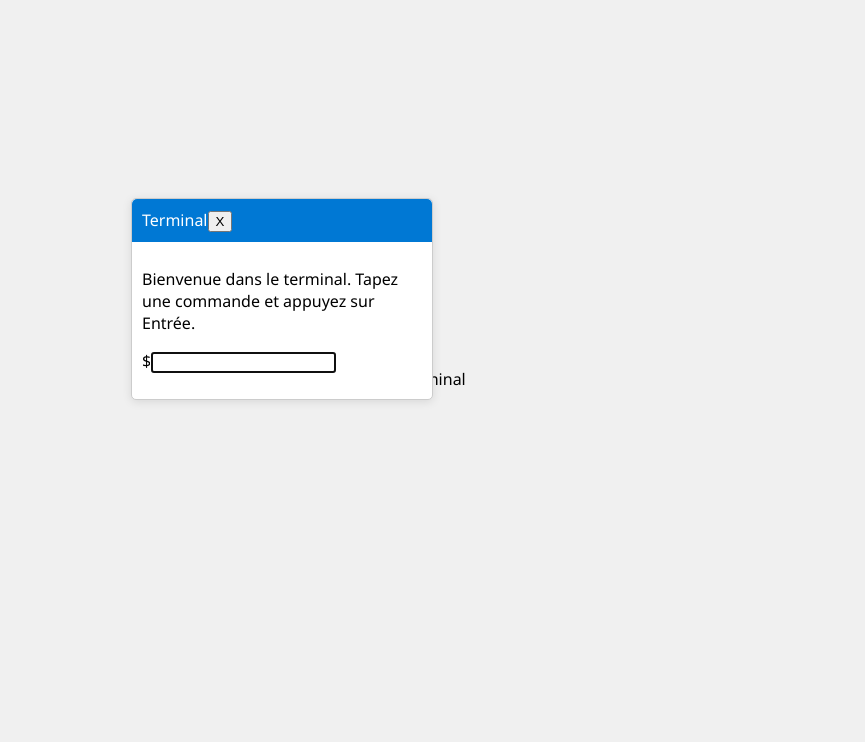
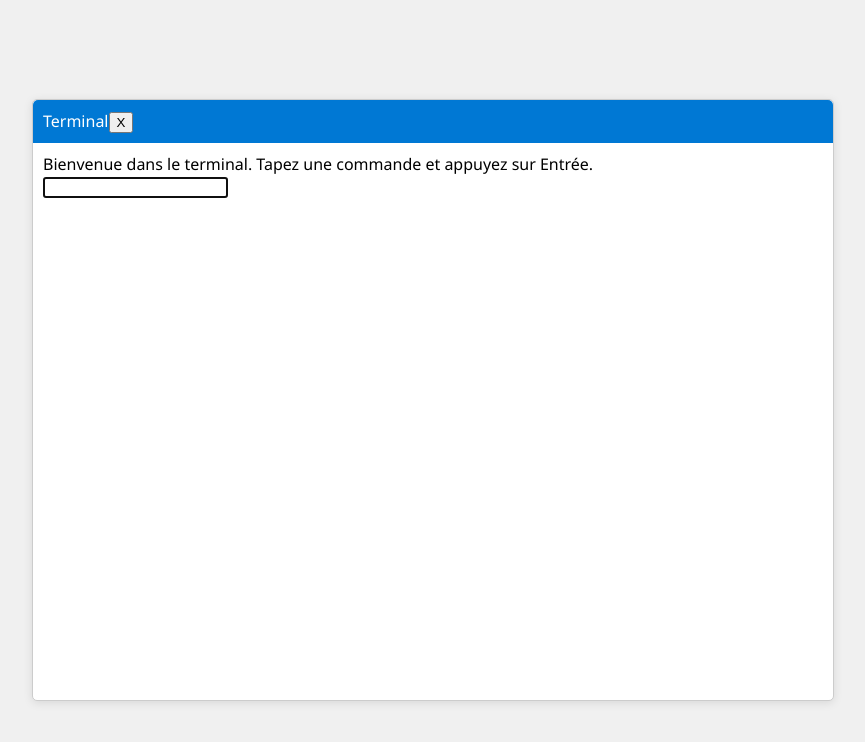
Before and after one commit to Romain-Pietri/Windows.py, a React (Create React App) app in the folder Front/: page / in a window 1280 px wide. Both pictures are taken after a click on the element "Terminal". Shown: the top 742 px of the page, without its empty margins (207-1072 px from the left). Built offline with nearby package versions, Linux system fonts and the light colour scheme; the HTML template or start-up script is replaced by a standard one.

Commit message:
DOOM finit + Ajustement au niveau de window

```diff
--- a/Front/package.json
+++ b/Front/package.json
@@ -3,6 +3,7 @@
   "version": "1.0.0",
   "private": true,
   "dependencies": {
+    "js-dos": "^8.3.14",
     "react": "^18.0.0",
     "react-dom": "^18.0.0",
     "react-scripts": "4.0.3",
--- a/Front/src/App.tsx
+++ b/Front/src/App.tsx
@@ -1,12 +1,15 @@
 import React from 'react';
 import Desktop from './components/Desktop';
+import { WindowProvider } from './context/WindowContext';
 
 const App: React.FC = () => {
     return (
-        <div className="App">
-            <Desktop />
-        </div>
+        <WindowProvider>
+            <div className="App">
+                <Desktop />
+            </div>
+        </WindowProvider>
     );
-}
+};
 
 export default App;
--- a/Front/src/components/Desktop.tsx
+++ b/Front/src/components/Desktop.tsx
@@ -1,8 +1,11 @@
 import React, { useState } from 'react';
 import Terminal from './Terminal';
+import DoomComponent from './DoomComponent';
+import Window from './Window';
 
 const Desktop: React.FC = () => {
     const [showTerminal, setShowTerminal] = useState(false);
+    const [showDoom, setShowDoom] = useState(false);
 
     const handleOpenTerminal = () => {
         setShowTerminal(true);
@@ -12,10 +15,28 @@ const Desktop: React.FC = () => {
         setShowTerminal(false);
     };
 
+    const handleOpenDoom = () => {
+        setShowDoom(true);
+    };
+
+    const handleCloseDoom = () => {
+        setShowDoom(false);
+    };
+
     return (
         <div className="desktop">
             <div className="icon" onClick={handleOpenTerminal}>Terminal</div>
-            {showTerminal && <Terminal onClose={handleCloseTerminal} />}
+            <div className="icon" onClick={handleOpenDoom}>Doom</div>
+            {showTerminal && (
+                <Window title="Terminal" onClose={handleCloseTerminal} width={800} height={600}>
+                    <Terminal onClose={handleCloseTerminal} />
+                </Window>
+            )}
+            {showDoom && (
+                <Window title="DOOM" onClose={handleCloseDoom} width={1024} height={880}>
+                    <DoomComponent />
+                </Window>
+            )}
         </div>
     );
 };
--- /dev/null
+++ b/Front/src/components/DoomComponent.tsx
@@ -0,0 +1,27 @@
+import React from 'react';
+
+const DoomComponent: React.FC = () => {
+    return (
+        <div style={{ width: '100%', height: '100%', position: 'relative', display: 'flex', flexDirection: 'column' }}>
+            <div style={{ backgroundColor: '#333', color: 'white', padding: '10px', fontFamily: 'monospace', fontSize: '14px' }}>
+                <h3>Commandes pour jouer :</h3>
+                <ul>
+                    <li>Flèches directionnelles : Déplacer</li>
+                    <li>Ctrl : Tirer</li>
+                    <li>Espace : Utiliser</li>
+                    <li>Shift : Courir</li>
+                    <li>1-7 : Changer d'arme</li>
+                </ul>
+            </div>
+            <div style={{ flex: 1, position: 'relative' }}>
+                <iframe
+                    src="https://js-dos.com/games/doom.exe.html"
+                    style={{ width: '100%', height: '100%', border: 'none', position: 'absolute', top: 0, left: 0 }}
+                    title="DOOM"
+                ></iframe>
+            </div>
+        </div>
+    );
+};
+
+export default DoomComponent;
--- a/Front/src/components/Terminal.tsx
+++ b/Front/src/components/Terminal.tsx
@@ -1,5 +1,4 @@
 import React, { useState, useEffect, useRef } from 'react';
-import Window from './Window';
 
 interface TerminalProps {
     onClose: () => void;
@@ -58,24 +57,21 @@ const Terminal: React.FC<TerminalProps> = ({ onClose }) => {
     };
 
     return (
-        <Window onClose={onClose} title="Terminal">
-            <div className="terminal-content">
+        <div className="terminal">
+            <div className="terminal-output">
                 {output.map((line, index) => (
-                    <p key={index}>{line}</p>
+                    <div key={index}>{line}</div>
                 ))}
-                <div className="terminal-input-line">
-                    <span>$</span>
+            </div>
             <input
+                ref={inputRef}
                 type="text"
                 value={input}
                 onChange={handleInputChange}
                 onKeyDown={handleKeyPress}
-                        ref={inputRef}
-                        autoFocus
+                className="terminal-input"
             />
         </div>
-            </div>
-        </Window>
     );
 };
 
--- a/Front/src/components/Window.tsx
+++ b/Front/src/components/Window.tsx
@@ -1,36 +1,40 @@
 import React, { useState, useRef, useEffect } from 'react';
+import { useWindowContext } from '../context/WindowContext';
 
 interface WindowProps {
     onClose: () => void;
     children: React.ReactNode;
     title: string;
+    width?: number;
+    height?: number;
 }
 
-const Window: React.FC<WindowProps> = ({ onClose, children, title }) => {
+const Window: React.FC<WindowProps> = ({ onClose, children, title, width = 800, height = 600 }) => {
     const windowRef = useRef<HTMLDivElement>(null);
     const [isDragging, setIsDragging] = useState(false);
     const [position, setPosition] = useState({ x: 0, y: 0 });
     const [offset, setOffset] = useState({ x: 0, y: 0 });
+    const [zIndex, setZIndex] = useState(1);
+    const { bringToFront } = useWindowContext();
 
     useEffect(() => {
         // Center the window on the screen
-        const centerX = window.innerWidth / 2 - (windowRef.current?.offsetWidth || 0) / 2;
-        const centerY = window.innerHeight / 2 - (windowRef.current?.offsetHeight || 0) / 2;
+        const centerX = window.innerWidth / 2;
+        const centerY = window.innerHeight / 2;
         setPosition({ x: centerX, y: centerY });
-    }, []);
+    }, [width, height]);
 
     const handleMouseDown = (e: React.MouseEvent<HTMLDivElement>) => {
-        console.log('Mouse down');
         setIsDragging(true);
         setOffset({
             x: e.clientX - position.x,
             y: e.clientY - position.y,
         });
+        setZIndex(bringToFront()); // Mettre la fenêtre au premier plan
     };
 
     const handleMouseMove = (e: React.MouseEvent<HTMLDivElement>) => {
         if (isDragging) {
-            console.log('Mouse move');
             setPosition({
                 x: e.clientX - offset.x,
                 y: e.clientY - offset.y,
@@ -39,7 +43,6 @@ const Window: React.FC<WindowProps> = ({ onClose, children, title }) => {
     };
 
     const handleMouseUp = () => {
-        console.log('Mouse up');
         setIsDragging(false);
     };
 
@@ -47,9 +50,10 @@ const Window: React.FC<WindowProps> = ({ onClose, children, title }) => {
         <div
             className="window"
             ref={windowRef}
-            style={{ top: `${position.y}px`, left: `${position.x}px` }}
+            style={{ width, height, top: `${position.y}px`, left: `${position.x}px`, position: 'absolute', zIndex }}
             onMouseMove={handleMouseMove}
             onMouseUp={handleMouseUp}
+            onMouseDown={handleMouseDown}
         >
             <div className="window-header" onMouseDown={handleMouseDown} onMouseUp={handleMouseUp}>
                 <span>{title}</span>
--- /dev/null
+++ b/Front/src/context/WindowContext.tsx
@@ -0,0 +1,34 @@
+import React, { createContext, useContext, useState, ReactNode } from 'react';
+
+interface WindowContextProps {
+    bringToFront: () => number;
+}
+
+interface WindowProviderProps {
+    children: ReactNode;
+}
+
+const WindowContext = createContext<WindowContextProps | undefined>(undefined);
+
+export const WindowProvider: React.FC<WindowProviderProps> = ({ children }) => {
+    const [highestZIndex, setHighestZIndex] = useState(1);
+
+    const bringToFront = () => {
+        setHighestZIndex((prev) => prev + 1);
+        return highestZIndex + 1;
+    };
+
+    return (
+        <WindowContext.Provider value={{ bringToFront }}>
+            {children}
+        </WindowContext.Provider>
+    );
+};
+
+export const useWindowContext = () => {
+    const context = useContext(WindowContext);
+    if (!context) {
+        throw new Error('useWindowContext must be used within a WindowProvider');
+    }
+    return context;
+};
--- a/Front/src/styles/main.css
+++ b/Front/src/styles/main.css
@@ -164,3 +164,44 @@ body, html {
   scrollbar-width: thin; /* Largeur de la barre de défilement */
   scrollbar-color: #555 #1e1e1e; /* Couleur de la poignée et de la piste */
 }
+
+.terminal {
+    width: 100%;
+    height: 100%;
+    background-color: black;
+    color: white;
+    overflow: auto;
+    padding: 10px;
+    box-sizing: border-box;
+    display: flex;
+    flex-direction: column;
+    font-family: monospace;
+    font-size: 14px;
+}
+
+.terminal-output {
+    flex: 1;
+    overflow-y: auto;
+    white-space: pre-wrap; /* Permet de conserver les sauts de ligne */
+}
+
+.terminal-input {
+    border: none;
+    background: none;
+    color: white;
+    outline: none;
+    font-family: monospace;
+    font-size: 14px;
+    width: 100%;
+    padding: 5px;
+    box-sizing: border-box;
+}
+
+.terminal-input-line {
+    display: flex;
+    align-items: center;
+}
+
+.terminal-input-line span {
+    margin-right: 5px;
+}
```
Also changed, not shown: 1 other file (tests, documents, lock files or other folders). Lines whose indentation alone changed are shown as unchanged.
